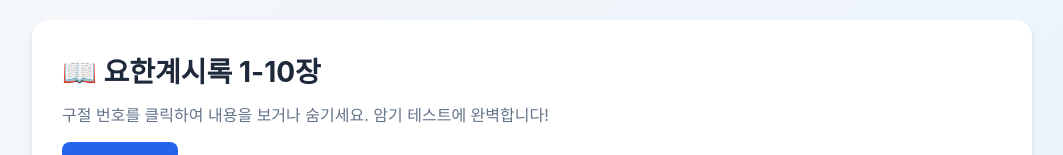
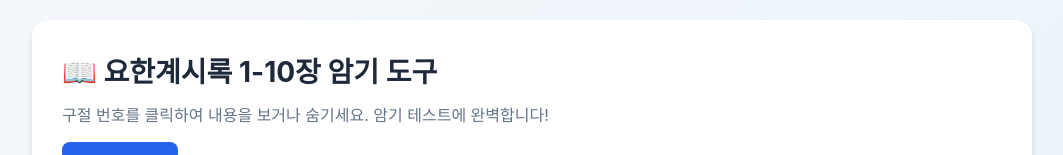
Before and after one commit to minhomint/-MR-Revelation, a plain HTML site: page index.html in a window 1280 px wide. Shown: the top 155 px of the page, without its empty margins (108-1171 px from the left). Drawn offline with Linux system fonts and the light colour scheme.

Commit message:
Update index.html

```diff
--- a/index.html
+++ b/index.html
@@ -3,7 +3,7 @@
 <head>
     <meta charset="UTF-8">
     <meta name="viewport" content="width=device-width, initial-scale=1.0">
-    <title>요한계시록 1-10장 </title>
+    <title>요한계시록 1-10장 암기 도구</title>
     <style>
         * {
             margin: 0;
@@ -197,7 +197,7 @@
 <body>
     <div class="container">
         <div class="header">
-            <h1>📖 요한계시록 1-10장 </h1>
+            <h1>📖 요한계시록 1-10장 암기 도구</h1>
             <p>구절 번호를 클릭하여 내용을 보거나 숨기세요. 암기 테스트에 완벽합니다!</p>
             <button class="toggle-all-btn" onclick="toggleAll()">
                 <span id="toggle-text">모두 숨기기</span>
```
